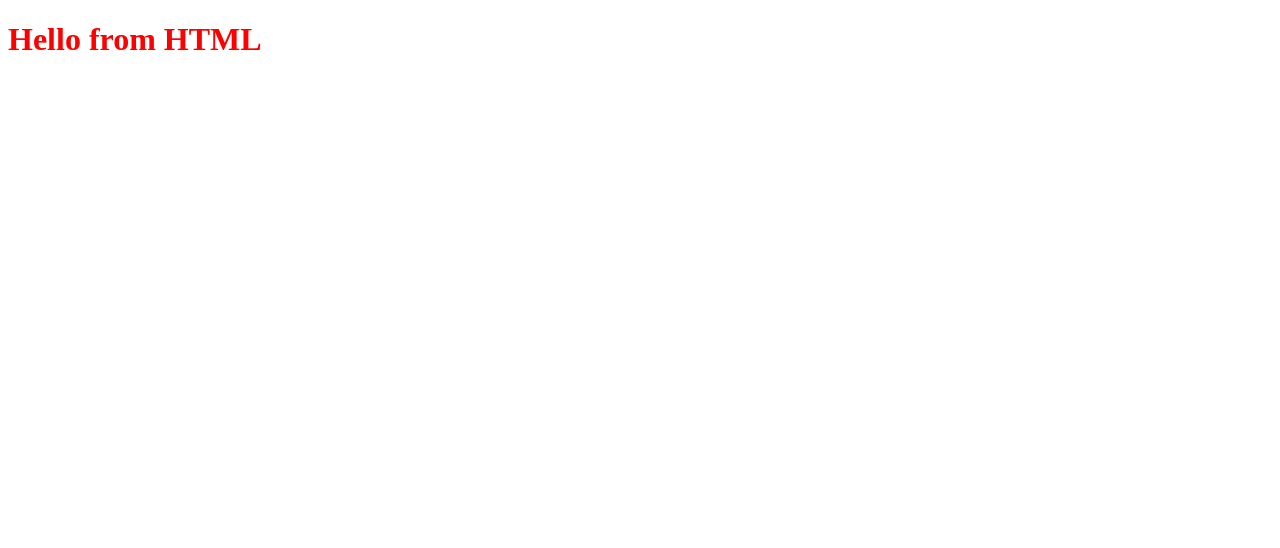
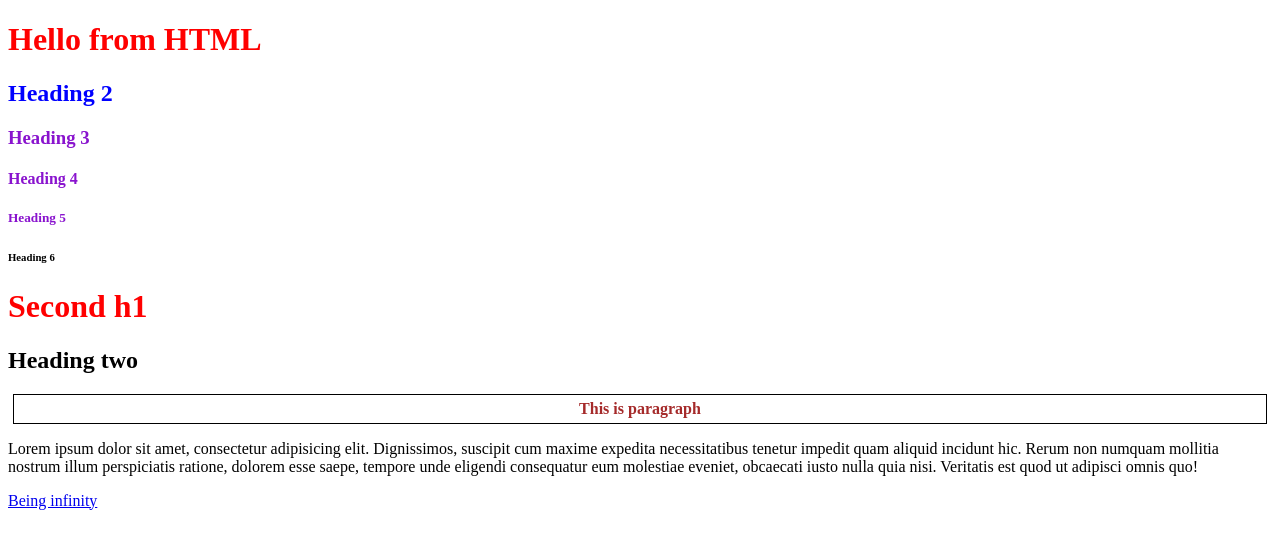
Before and after one commit to GeethaBurigalla/autosuggest-, a website: page frontend/index.html in a window 1280 px wide. Drawn offline with Linux system fonts and the light colour scheme.

Commit message:
Intro to HTML

```diff
--- a/frontend/css/index.css
+++ b/frontend/css/index.css
@@ -1,4 +1,20 @@
 h1{
     color: red;
-
 }
+#Heading2{
+    color: blue;
+}
+.heading{
+    color: rgb(137, 19, 206);
+}
+.para{
+    color: brown;
+    border: 1px;
+    font-family: 'Times New Roman', Times, serif;
+    font-weight: bold;
+   border-color: black;
+   border-style: solid;
+   padding: 5px;
+   margin: 5px;
+   text-align: center;
+}
--- a/frontend/index.html
+++ b/frontend/index.html
@@ -8,6 +8,16 @@
 </head>
 <body>
     <h1>Hello from HTML</h1>
+    <h2 id="Heading2">Heading 2</h2>
+    <h3 class="heading">Heading 3</h3>
+    <h4 class="heading">Heading 4</h4>
+    <h5 class="heading">Heading 5</h5>
+    <h6>Heading 6</h6>
+    <h1>Second h1</h1>
+    <h2>Heading two</h2>
+    <p class="para">This is paragraph</p>
+    <p>Lorem ipsum dolor sit amet, consectetur adipisicing elit. Dignissimos, suscipit cum maxime expedita necessitatibus tenetur impedit quam aliquid incidunt hic. Rerum non numquam mollitia nostrum illum perspiciatis ratione, dolorem esse saepe, tempore unde eligendi consequatur eum molestiae eveniet, obcaecati iusto nulla quia nisi. Veritatis est quod ut adipisci omnis quo!</p>
+    <a href="https://www.being-infinity.com/">Being infinity</a>
     <script src="js/index.js"></script>
 </body>
 </html>
```
